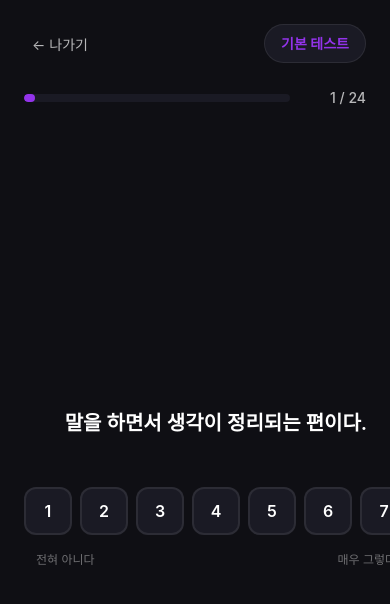
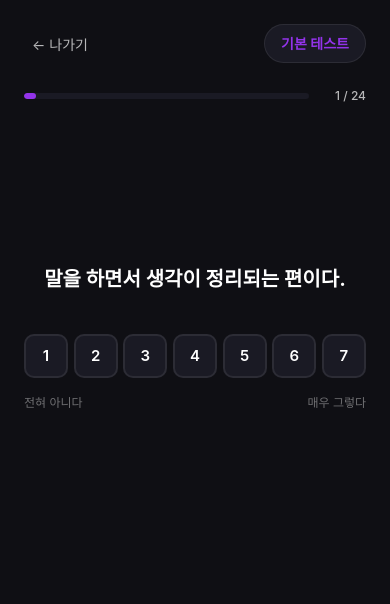
Before and after one commit to carawoo/mode-personality-test, a React (Vite) app: page /test in a window 390 px wide. Shown: the top 604 px of the page. Built offline with nearby package versions, Linux system fonts and the light colour scheme; a web font is replaced by a local one.

Commit message:
style: 모바일 화면(작은 스마트폰) 최적화 - 여백 조정 및 버튼 크기 최적화

```diff
--- a/src/styles/result.css
+++ b/src/styles/result.css
@@ -90,7 +90,9 @@
 /* Hero Section */
 .hero-section {
     text-align: center;
-    padding: 2rem 1.5rem;
+    padding-top: 2rem;
+    padding-bottom: 2rem;
+    text-align: center;
     background: var(--color-surface);
     border-radius: 20px;
     border: 1px solid var(--color-border);
@@ -102,34 +104,36 @@
 
 .section-badge {
     display: inline-block;
-    padding: 0.5rem 1rem;
-    background: rgba(147, 51, 234, 0.15);
+    padding: 0.375rem 0.875rem;
+    background: rgba(147, 51, 234, 0.1);
+    border: 1px solid rgba(147, 51, 234, 0.2);
     border-radius: 100px;
-    font-size: 0.875rem;
+    font-size: 0.75rem;
     font-weight: 600;
     color: var(--color-primary);
-    margin-bottom: 0.75rem;
+    margin-bottom: 1.25rem;
 }
 
 .main-code {
     font-size: 3.5rem;
     font-weight: 900;
-    color: var(--color-primary);
-    margin-bottom: 0.25rem;
-    letter-spacing: 0.1em;
+    margin: 0;
+    line-height: 1;
+    color: var(--color-text);
 }
 
 .type-title {
-    font-size: 1.25rem;
+    font-size: 1.125rem;
     font-weight: 700;
-    color: var(--color-text);
+    color: var(--color-primary);
+    margin: 0.75rem 0;
 }
 
 .type-subtitle {
     font-size: 0.9375rem;
     color: var(--color-text-secondary);
-    line-height: 1.5;
-    margin-bottom: 1.25rem;
+    line-height: 1.6;
+    margin-bottom: 1.5rem;
 }
 
 /* Keywords Grid */
@@ -138,6 +142,7 @@
     flex-wrap: wrap;
     justify-content: center;
     gap: 0.5rem;
+    margin-bottom: 1.5rem;
 }
 
 .keyword-tag {
@@ -578,33 +583,33 @@
 .action-cards {
     display: flex;
     flex-direction: column;
-    gap: 1rem;
+    gap: 0.75rem;
 }
 
 .action-card {
-    padding: 1.25rem;
+    padding: 1rem;
     border-radius: 16px;
     background: var(--color-surface);
     border: 1px solid var(--color-border);
 }
 
 .action-card.work {
-    border-left: 3px solid #3b82f6;
+    border-left: 4px solid #3b82f6;
 }
 
 .action-card.private {
-    border-left: 3px solid #ec4899;
+    border-left: 4px solid #ec4899;
 }
 
 .action-card h3 {
-    font-size: 0.875rem;
-    font-weight: 600;
-    margin-bottom: 0.5rem;
+    font-size: 0.8125rem;
+    font-weight: 700;
+    margin-bottom: 0.375rem;
     color: var(--color-text);
 }
 
 .action-card p {
-    font-size: 0.875rem;
+    font-size: 0.8125rem;
     line-height: 1.6;
     color: var(--color-text-secondary);
 }
@@ -706,6 +711,7 @@
 .consistency-tips li::before {
     content: "💡 ";
 }
+
 /* Capture Footer for Image/PDF Exports */
 .capture-footer {
     margin-top: 3rem;
--- a/src/styles/test.css
+++ b/src/styles/test.css
@@ -39,13 +39,13 @@
 .progress-container {
     display: flex;
     align-items: center;
-    gap: 1rem;
-    margin-bottom: 3rem;
+    gap: 0.75rem;
+    margin-bottom: 2rem;
 }
 
 .progress-bar {
     flex: 1;
-    height: 8px;
+    height: 6px;
     background: var(--color-surface);
     border-radius: 100px;
     overflow: hidden;
@@ -59,10 +59,10 @@
 }
 
 .progress-text {
-    font-size: 0.875rem;
+    font-size: 0.75rem;
     color: var(--color-text-secondary);
     font-weight: 500;
-    min-width: 60px;
+    min-width: 45px;
     text-align: right;
 }
 
@@ -70,11 +70,13 @@
     flex: 1;
     display: flex;
     flex-direction: column;
-    justify-content: center;
+    justify-content: flex-start;
+    padding-top: 15vh;
     align-items: center;
     text-align: center;
     max-width: 500px;
     margin: 0 auto;
+    width: 100%;
     animation: fadeIn 0.3s ease-out;
 }
 
@@ -91,44 +93,49 @@
 }
 
 .mode-context {
-    padding: 0.75rem 1.5rem;
+    padding: 0.625rem 1.25rem;
     background: rgba(147, 51, 234, 0.1);
     border: 1px solid rgba(147, 51, 234, 0.2);
-    border-radius: 12px;
-    font-size: 0.875rem;
+    border-radius: 100px;
+    font-size: 0.8125rem;
     color: var(--color-primary);
-    margin-bottom: 2rem;
+    margin-bottom: 1.5rem;
 }
 
 .mode-context.private {
     background: rgba(34, 197, 94, 0.15);
     border-color: rgba(34, 197, 94, 0.3);
     color: #16a34a;
-    /* green-600 */
 }
 
 .question-text {
     font-size: 1.25rem;
-    font-weight: 600;
-    line-height: 1.6;
+    font-weight: 700;
+    line-height: 1.5;
     color: var(--color-text);
-    margin-bottom: 3rem;
+    margin-bottom: 2.5rem;
+    word-break: keep-all;
+    max-width: 90%;
 }
 
 .likert-scale {
     display: flex;
-    gap: 0.5rem;
+    justify-content: space-between;
+    width: 100%;
+    max-width: 360px;
+    gap: 0.25rem;
     margin-bottom: 1rem;
 }
 
 .likert-btn {
-    width: 48px;
-    height: 48px;
-    border-radius: 12px;
+    flex: 1;
+    aspect-ratio: 1;
+    max-width: 44px;
+    border-radius: 10px;
     border: 2px solid var(--color-border);
     background: var(--color-surface);
     color: var(--color-text);
-    font-size: 1rem;
+    font-size: 0.9375rem;
     font-weight: 600;
     cursor: pointer;
     transition: all 0.2s ease;
@@ -140,14 +147,13 @@
 .likert-btn:hover {
     border-color: var(--color-primary);
     background: rgba(147, 51, 234, 0.1);
-    transform: translateY(-2px);
 }
 
 .likert-btn.selected {
     border-color: var(--color-primary);
     background: var(--color-primary);
     color: white;
-    transform: scale(1.1);
+    transform: scale(1.05);
 }
 
 .likert-labels {
@@ -160,14 +166,17 @@
 }
 
 .nav-back {
-    margin-top: 2rem;
+    margin-top: auto;
+    padding-bottom: 2rem;
     background: none;
     border: none;
     color: var(--color-text-secondary);
-    font-size: 0.875rem;
+    font-size: 0.8125rem;
     cursor: pointer;
     padding: 0.75rem;
-    align-self: center;
+    display: flex;
+    align-items: center;
+    gap: 0.25rem;
 }
 
 .nav-back:hover {
```
